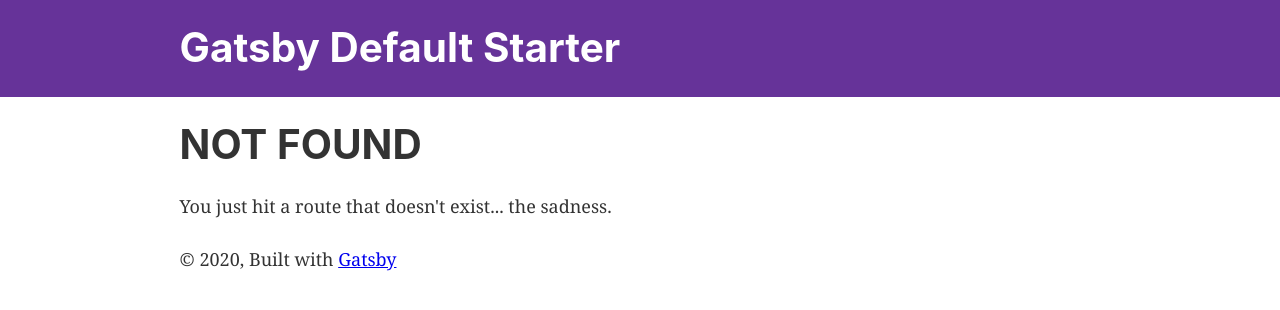
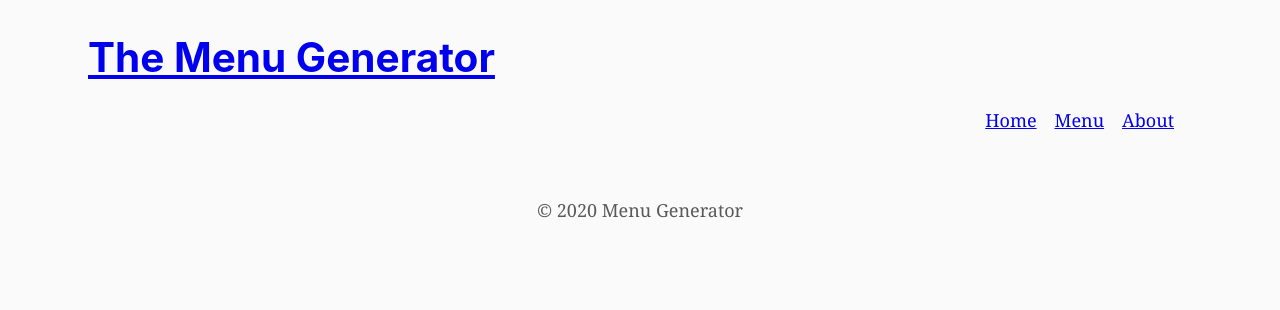
Before and after one commit to sahbic/menu-generator, a Gatsby site in the folder frontend/: page /menu in a window 1280 px wide. Before the commit this address had no page. Built offline with nearby package versions, Linux system fonts and the light colour scheme; Gatsby itself is replaced by a stand-in of ours.

Commit message:
starting frontend

```diff
--- a/frontend/gatsby-config.js
+++ b/frontend/gatsby-config.js
@@ -6,8 +6,8 @@ require("dotenv").config({
 
 module.exports = {
   siteMetadata: {
-    title: `Gatsby Default Starter`,
-    description: `Kick off your next, great Gatsby project with this default starter. This barebones starter ships with the main Gatsby configuration files you might need.`,
+    title: `The Menu Generator`,
+    description: `This cookbook contains my recipes and generates an automatic list of meals with a grocery list`,
     author: `@gatsbyjs`,
   },
   plugins: [
--- a/frontend/package.json
+++ b/frontend/package.json
@@ -11,13 +11,17 @@
     "gatsby-plugin-offline": "^3.2.3",
     "gatsby-plugin-react-helmet": "^3.3.1",
     "gatsby-plugin-sharp": "^2.6.4",
+    "gatsby-plugin-typography": "^2.5.2",
     "gatsby-source-filesystem": "^2.3.4",
     "gatsby-source-strapi": "0.0.12",
     "gatsby-transformer-sharp": "^2.5.2",
     "prop-types": "^15.7.2",
     "react": "^16.12.0",
     "react-dom": "^16.12.0",
-    "react-helmet": "^6.0.0"
+    "react-helmet": "^6.0.0",
+    "react-typography": "^0.16.19",
+    "typography": "^0.16.19",
+    "typography-theme-fairy-gates": "^0.16.19"
   },
   "devDependencies": {
     "prettier": "2.0.5"
--- /dev/null
+++ b/frontend/src/components/footer.js
@@ -0,0 +1,11 @@
+import React from 'react'
+
+const Footer = () => {
+    return(
+        <footer id="main-footer" className="container">
+        © {new Date().getFullYear()} Menu Generator
+        </footer>
+    )
+}
+
+export default Footer
--- a/frontend/src/components/header.js
+++ b/frontend/src/components/header.js
@@ -2,31 +2,37 @@ import { Link } from "gatsby"
 import PropTypes from "prop-types"
 import React from "react"
 
+const ListLink = props => (
+  <li style={{ display: `inline-block`, marginRight: `1rem` }}>
+    <Link to={props.to}>{props.children}</Link>
+  </li>
+)
+
 const Header = ({ siteTitle }) => (
-  <header
-    style={{
-      background: `rebeccapurple`,
-      marginBottom: `1.45rem`,
-    }}
-  >
-    <div
-      style={{
-        margin: `0 auto`,
-        maxWidth: 960,
-        padding: `1.45rem 1.0875rem`,
-      }}
-    >
-      <h1 style={{ margin: 0 }}>
-        <Link
-          to="/"
-          style={{
-            color: `white`,
-            textDecoration: `none`,
-          }}
-        >
-          {siteTitle}
-        </Link>
-      </h1>
+  <header>
+    <div id="main-nav" className="container">
+    {/* <nav class="navbar navbar-expand-lg navbar-light bg-light">
+      <a class="navbar-brand" href="#">Navbar</a>
+      <button class="navbar-toggler" type="button" data-toggle="collapse" data-target="#navbarNavAltMarkup" aria-controls="navbarNavAltMarkup" aria-expanded="false" aria-label="Toggle navigation">
+        <span class="navbar-toggler-icon"></span>
+      </button>
+      <div class="collapse navbar-collapse" id="navbarNavAltMarkup">
+        <div class="navbar-nav">
+          <a class="nav-item nav-link active" href="#">Home <span class="sr-only">(current)</span></a>
+          <a class="nav-item nav-link" href="#">Features</a>
+          <a class="nav-item nav-link" href="#">Pricing</a>
+          <a class="nav-item nav-link disabled" href="#">Disabled</a>
+        </div>
+      </div>
+    </nav> */}
+      <Link to="/" >
+        <h1>{siteTitle}</h1>
+      </Link>
+      <ul style={{ listStyle: `none`, float: `right` }}>
+        <ListLink to="/">Home</ListLink>
+        <ListLink to="/menu/">Menu</ListLink>
+        <ListLink to="/about/">About</ListLink>
+      </ul>
     </div>
   </header>
 )
--- a/frontend/src/components/layout.css
+++ b/frontend/src/components/layout.css
@@ -7,6 +7,7 @@ body {
   margin: 0;
   -webkit-font-smoothing: antialiased;
   -moz-osx-font-smoothing: grayscale;
+  background: #fafafa;
 }
 article,
 aside,
@@ -620,3 +621,21 @@ pre tt:after {
     font-size: 100%;
   }
 }
+
+#main-nav {
+  margin: auto;
+  padding: 2rem 1rem;
+}
+
+#main-footer {
+  margin: auto;
+  padding: 3rem 1rem;
+  text-align: center;
+  color: #595959;
+}
+
+.container {
+  margin: 0 auto;
+  max-width: 1140px;
+  padding: 0em 1rem;
+}
--- a/frontend/src/components/layout.js
+++ b/frontend/src/components/layout.js
@@ -10,6 +10,7 @@ import PropTypes from "prop-types"
 import { useStaticQuery, graphql } from "gatsby"
 
 import Header from "./header"
+import Footer from "./footer"
 import "./layout.css"
 
 const Layout = ({ children }) => {
@@ -25,20 +26,16 @@ const Layout = ({ children }) => {
 
   return (
     <>
-      <Header siteTitle={data.site.siteMetadata.title} />
       <div
-        style={{
-          margin: `0 auto`,
-          maxWidth: 960,
-          padding: `0 1.0875rem 1.45rem`,
-        }}
+      style={{
+        background: `#fafafa`,
+      }}
       >
+        <Header siteTitle={data.site.siteMetadata.title} />
+        <div className="container">
         <main>{children}</main>
-        <footer>
-          © {new Date().getFullYear()}, Built with
-          {` `}
-          <a href="https://www.gatsbyjs.org">Gatsby</a>
-        </footer>
+        </div>
+        <Footer />
       </div>
     </>
   )
--- a/frontend/src/pages/index.js
+++ b/frontend/src/pages/index.js
@@ -2,20 +2,35 @@ import React from "react"
 import { Link } from "gatsby"
 
 import Layout from "../components/layout"
-import Image from "../components/image"
 import SEO from "../components/seo"
+import { graphql } from 'gatsby'
 
-const IndexPage = () => (
+const IndexPage = ({ data }) => (
   <Layout>
     <SEO title="Home" />
-    <h1>Hi people</h1>
-    <p>Welcome to your new Gatsby site.</p>
-    <p>Now go build something great.</p>
-    <div style={{ maxWidth: `300px`, marginBottom: `1.45rem` }}>
-      <Image />
-    </div>
-    <Link to="/page-2/">Go to page 2</Link>
+    {data.allStrapiRecipe.edges.map(({ node }) => (
+        <div key={node.id}>
+          <Link to={node.slug}>
+            <h4>
+              {node.recipename}
+            </h4>
+          </Link>
+        </div>
+    ))}
   </Layout>
 )
 
 export default IndexPage
+
+export const query = graphql`
+  query {
+    allStrapiRecipe {
+      edges {
+        node {
+          recipename
+          slug
+        }
+      }
+    }
+  }
+`
--- /dev/null
+++ b/frontend/src/pages/menu.js
@@ -0,0 +1,14 @@
+import React from "react"
+// import { Link } from "gatsby"
+
+import Layout from "../components/layout"
+import SEO from "../components/seo"
+// import { graphql } from 'gatsby'
+
+const MenuPage = ({ data }) => (
+  <Layout>
+    <SEO title="Menu" />
+  </Layout>
+)
+
+export default MenuPage
```
Also changed, not shown: frontend/gatsby-node.js (+40 -6 lines), frontend/src/pages/page-2.tsx (deleted, +0 -17 lines), frontend/src/templates/recipe-page.js (added, +35 -0 lines), 1 other file.
